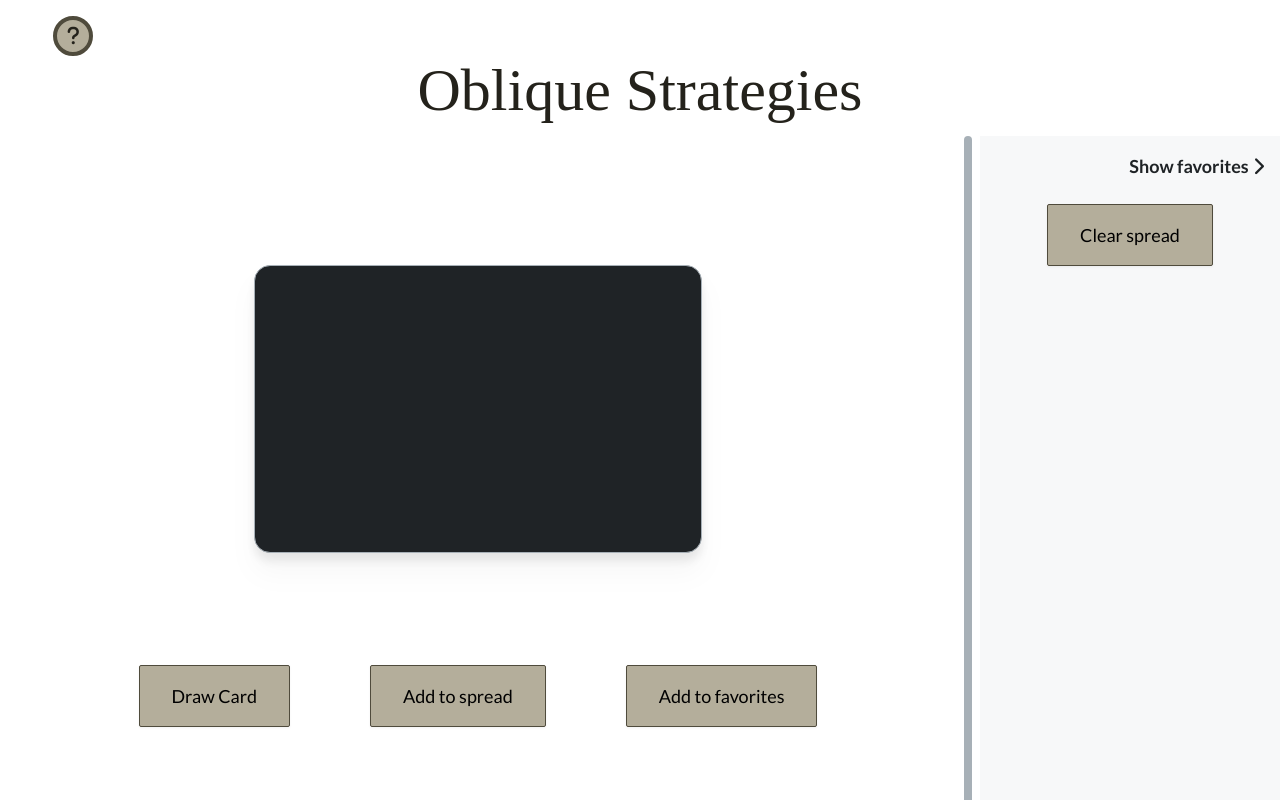
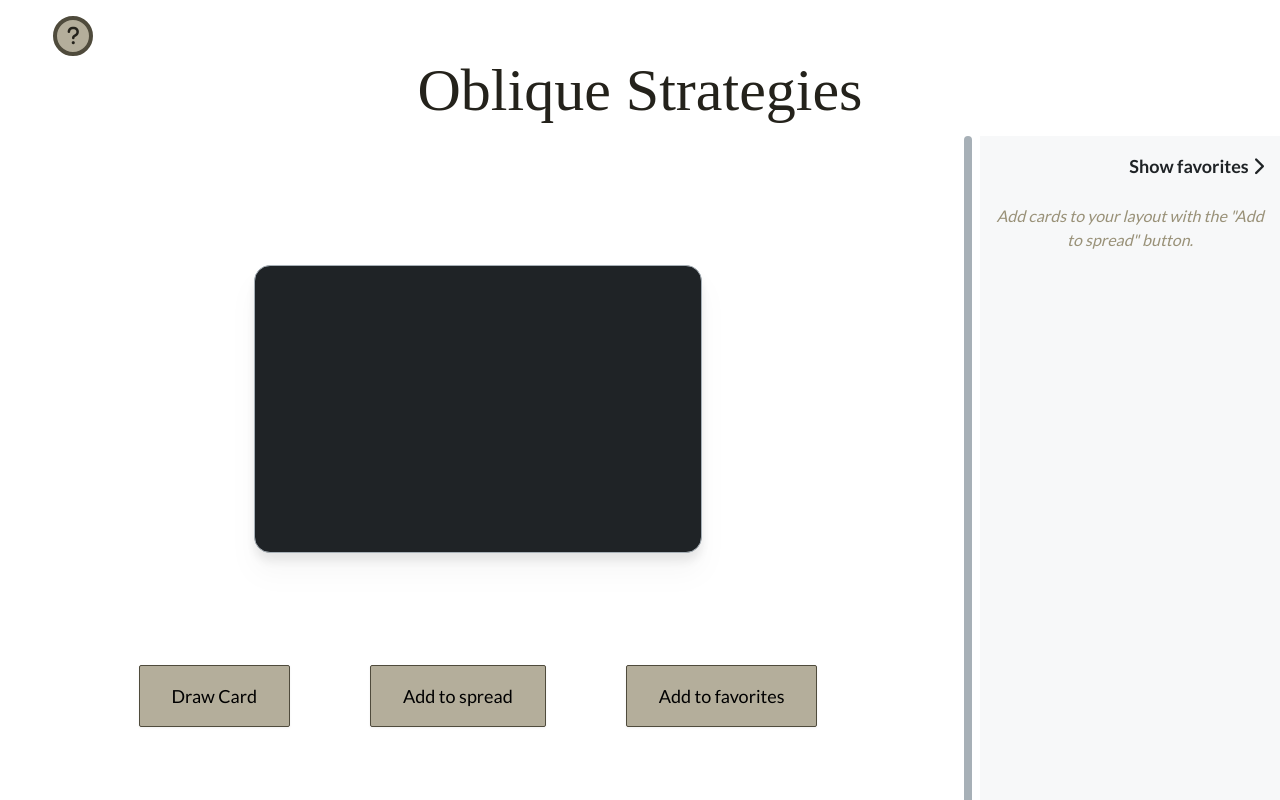
Before and after one commit to harrekki/oblique-strategies, a React (Vite) app: page / in a window 1280 px wide. Shown: the top 800 px of the page. Built offline with nearby package versions, Linux system fonts and the light colour scheme; a web font is replaced by a local one.

Commit message:
display message when no favorites or layout cards are saved

```diff
--- a/src/App.jsx
+++ b/src/App.jsx
@@ -1,14 +1,10 @@
 import { useState } from 'react';
 
-// import Card from "./components/Card";
-// import Button from "./components/Button";
-// import HelpPage from "./components/HelpPage";
 import SplitView from './components/SplitView';
 import Link from "./components/Link";
 import HelpButton from './components/HelpButton';
 
 import strategiesArray from './strategies';
-
 const strategies = strategiesArray.strategies;
 
 function App() {
--- a/src/components/Favorites.jsx
+++ b/src/components/Favorites.jsx
@@ -1,6 +1,6 @@
 import Button from "./Button";
 
-export default function Favorites({favoritesArray, setFavorites}) {
+export default function Favorites({favoritesArray, setFavorites, isFavoritesEmpty, setIsFavoritesEmpty}) {
     let id = 0;
 
     const favoritesList = favoritesArray.map(favorite => {
@@ -14,16 +14,29 @@
 
     function clearFavorites() {
         setFavorites([]);
+        setIsFavoritesEmpty(true);
     }
+
+    const message = (
+        <p className="text-nomad-500 text-center italic px-4">
+            You currently have no favorite strategies saved.
+        </p>
+    );
+
+    const displayUi = (
+        <>
+            <ul className="sm:text-lg list-square px-4 py-4">
+                    {favoritesList}
+            </ul>
+            <Button onClick={clearFavorites}>Clear favorites</Button>
+        </>
+    )
 
     return (
         <div className="flex flex-col items-center gap-4 py-6">
             <h1 className="text-lg sm:text-xl uppercase font-bold">Favorites</h1>
 
-            <ul className="sm:text-lg list-square px-4 py-4">
-                    {favoritesList}
-            </ul>
-            <Button onClick={clearFavorites}>Clear favorites</Button>
+           {isFavoritesEmpty ? message : displayUi}
 
         </div>
     )
--- a/src/components/SplitView.jsx
+++ b/src/components/SplitView.jsx
@@ -64,7 +64,9 @@
 
     const [displayFavorites, setDisplayFavorites] = useState(false);
     const [spread, setSpread] = useState([]);
+    const [isSpreadEmpty, setIsSpreadEmpty] = useState(spread ? true : false);
     const [favorites, setFavorites] = useState(JSON.parse(localStorage.getItem('favorites')) || []);
+    const [isFavoritesEmpty, setIsFavoritesEmpty] = useState(favorites ? true : false);
 
     const toggleFavorites = () => {
         setDisplayFavorites(prevState => !prevState);
@@ -73,12 +75,18 @@
     function addToSpread() {
         if(strategy && !spread.includes(strategy)) {
             setSpread(prevSpread => [...prevSpread, strategy]);
+            if(isSpreadEmpty) {
+                setIsSpreadEmpty(false);
+            }
         }
     }
 
     function addToFavorites() {
         if(strategy && !favorites.includes(strategy)) {
             setFavorites(prevFav => [...prevFav, strategy]);
+            if(isFavoritesEmpty) {
+                setIsFavoritesEmpty(false);
+            }
         }
     }
 
@@ -131,8 +139,18 @@
                     <i className="fa-solid fa-chevron-right ml-1"></i>
                 </button>
                 { displayFavorites
-                    ? <Favorites favoritesArray={favorites} setFavorites={setFavorites}/>
-                    : <Spread spreadArray={spread} setSpread={setSpread}/>
+                    ? <Favorites
+                        favoritesArray={favorites}
+                        setFavorites={setFavorites}
+                        isFavoritesEmpty={isFavoritesEmpty}
+                        setIsFavoritesEmpty={setIsFavoritesEmpty}
+                      />
+                    : <Spread
+                        spreadArray={spread}
+                        setSpread={setSpread}
+                        isSpreadEmpty={isSpreadEmpty}
+                        setIsSpreadEmpty={setIsSpreadEmpty}
+                      />
                 }
 
             </RightPanel>
--- a/src/components/Spread.jsx
+++ b/src/components/Spread.jsx
@@ -1,7 +1,8 @@
 import Button from "./Button";
 import Card from "./Card";
 
-export default function Spread({spreadArray, setSpread}) {
+export default function Spread({spreadArray, setSpread, isSpreadEmpty, setIsSpreadEmpty}) {
+
     let id = 0;
 
     const smallCard = "text-md p-6 w-40 h-30 sm:text-lg sm:w-60 sm:h-40"
@@ -17,13 +18,26 @@
 
     function clearSpread() {
         setSpread([]);
+        setIsSpreadEmpty(true);
     }
+
+    const message = (
+        <p className="text-nomad-500 text-center italic px-4">
+            Add cards to your layout with the &quot;Add to spread&quot; button.
+        </p>
+    );
+
+    const displayUi = (
+        <>
+            {layout}
+            <Button onClick={clearSpread}>Clear spread</Button>
+        </>
+    );
 
     return (
 
         <div className="flex flex-col items-center gap-4 py-6">
-            {layout}
-            <Button onClick={clearSpread}>Clear spread</Button>
+            {isSpreadEmpty ? message : displayUi}
         </div>
 
     )
```
